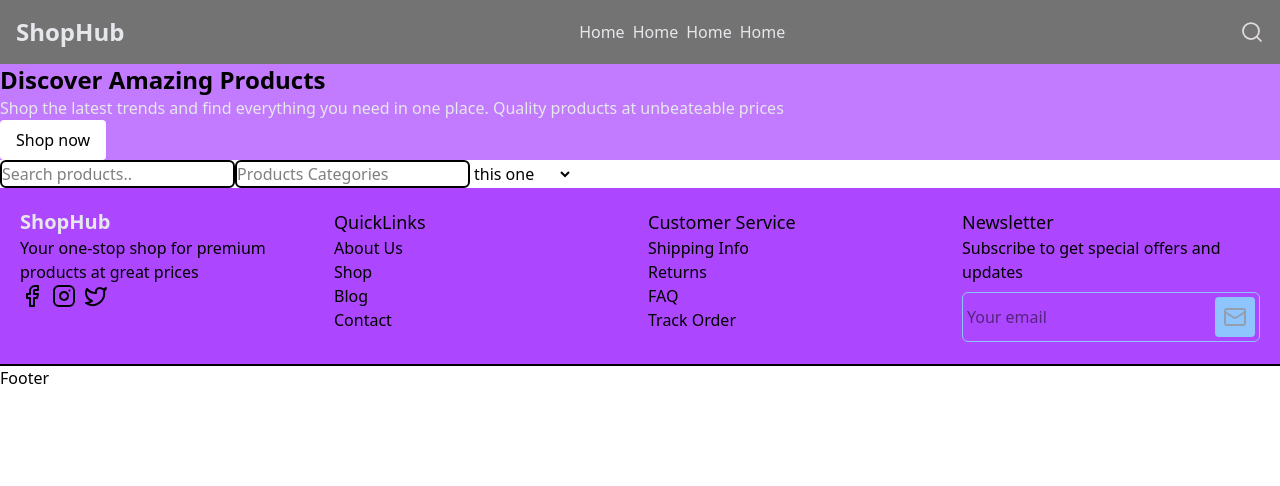
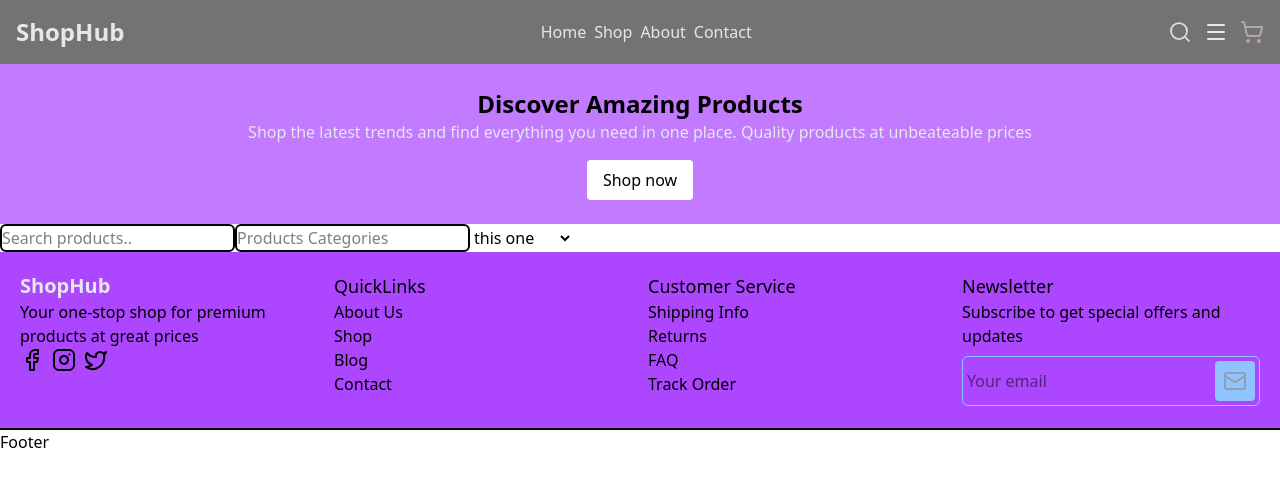
Before and after one commit to MoeHein13/Mini_Ecommerce_DashBoard, a React (Vite) app: page / in a window 1280 px wide. Shown: the top 486 px of the page. Built offline with nearby package versions, Linux system fonts and the light colour scheme.

Commit message:
update the navigation bar

```diff
--- a/src/Components/Navigation.tsx
+++ b/src/Components/Navigation.tsx
@@ -1,4 +1,4 @@
-import { Search, ShoppingCart } from "lucide-react";
+import { Search, ShoppingCart, Menu } from "lucide-react";
 import { useState } from "react";
 const Navigation = () => {
   const [menuDrop, setMenuDrop] = useState(false);
@@ -9,17 +9,18 @@ const Navigation = () => {
           <h1 className="font-bold text-2xl">ShopHub</h1>
           <div className="flex items-center gap-2">
             <span>Home</span>
-            <span>Home</span>
-            <span>Home</span>
-            <span>Home</span>
+            <span>Shop</span>
+            <span>About</span>
+            <span>Contact</span>
           </div>
           <div className="flex items-center gap-3">
             <Search color="#e3dede" strokeWidth={1.75} />
-            {menuDrop && <ShoppingCart color="#b5a6a6" />}
+            <Menu />
+            <ShoppingCart color="#b5a6a6" />
           </div>
         </nav>
-        <div className="w-full bg-purple-400 ">
-          <div className="max-h-dvh flex-col justify-center items-center gap-5">
+        <div className="w-full bg-purple-400  p-6">
+          <div className="text-center flex-col justify-center items-center ">
             <h2 className="text-2xl font-semibold">
               Discover Amazing Products
             </h2>
@@ -27,7 +28,9 @@ const Navigation = () => {
               Shop the latest trends and find everything you need in one place.
               Quality products at unbeateable prices
             </div>
-            <button className="bg-white rounded px-4 py-2">Shop now</button>
+            <button className="bg-white rounded px-4 py-2 mt-4">
+              Shop now
+            </button>
           </div>
         </div>
       </div>
```
